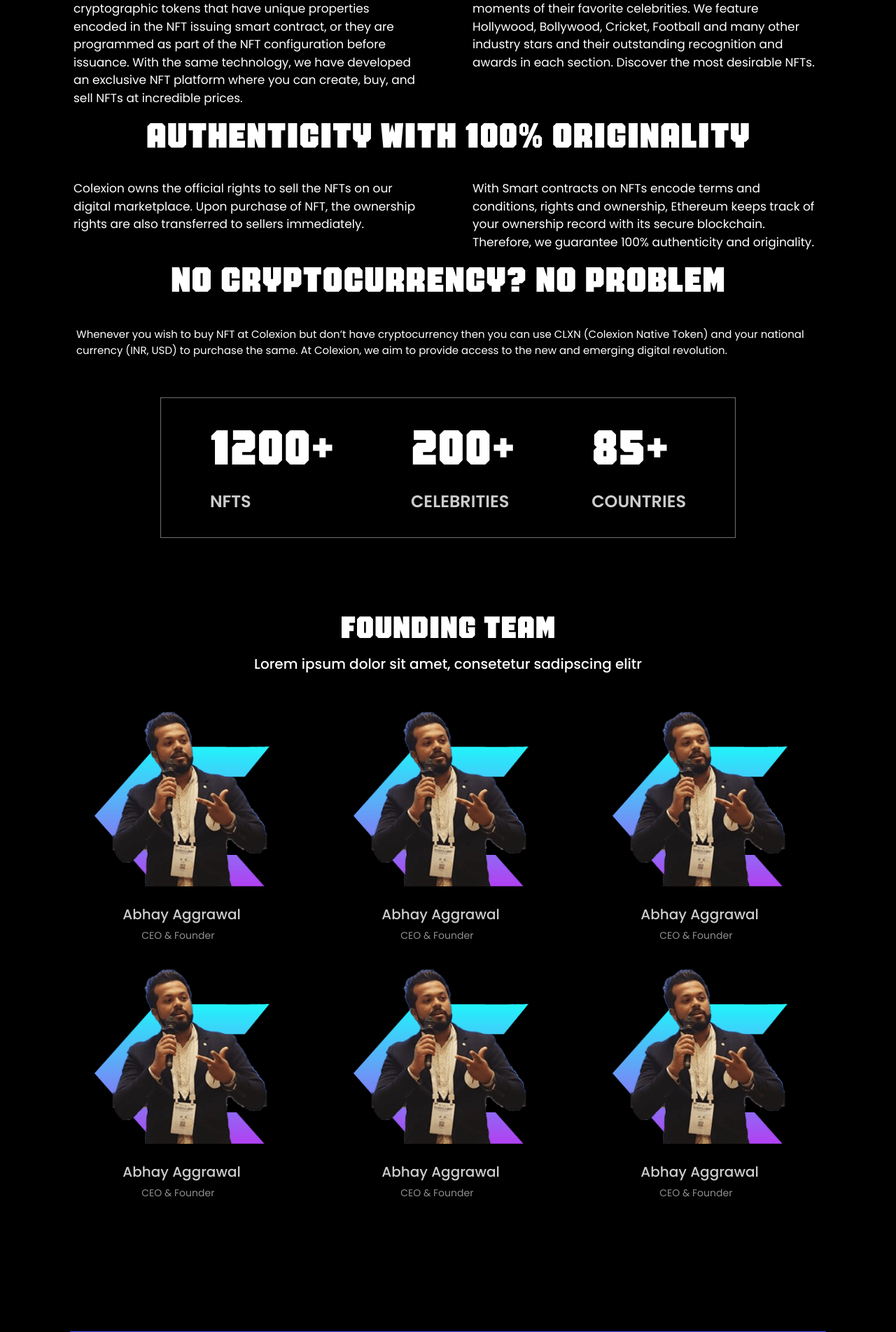
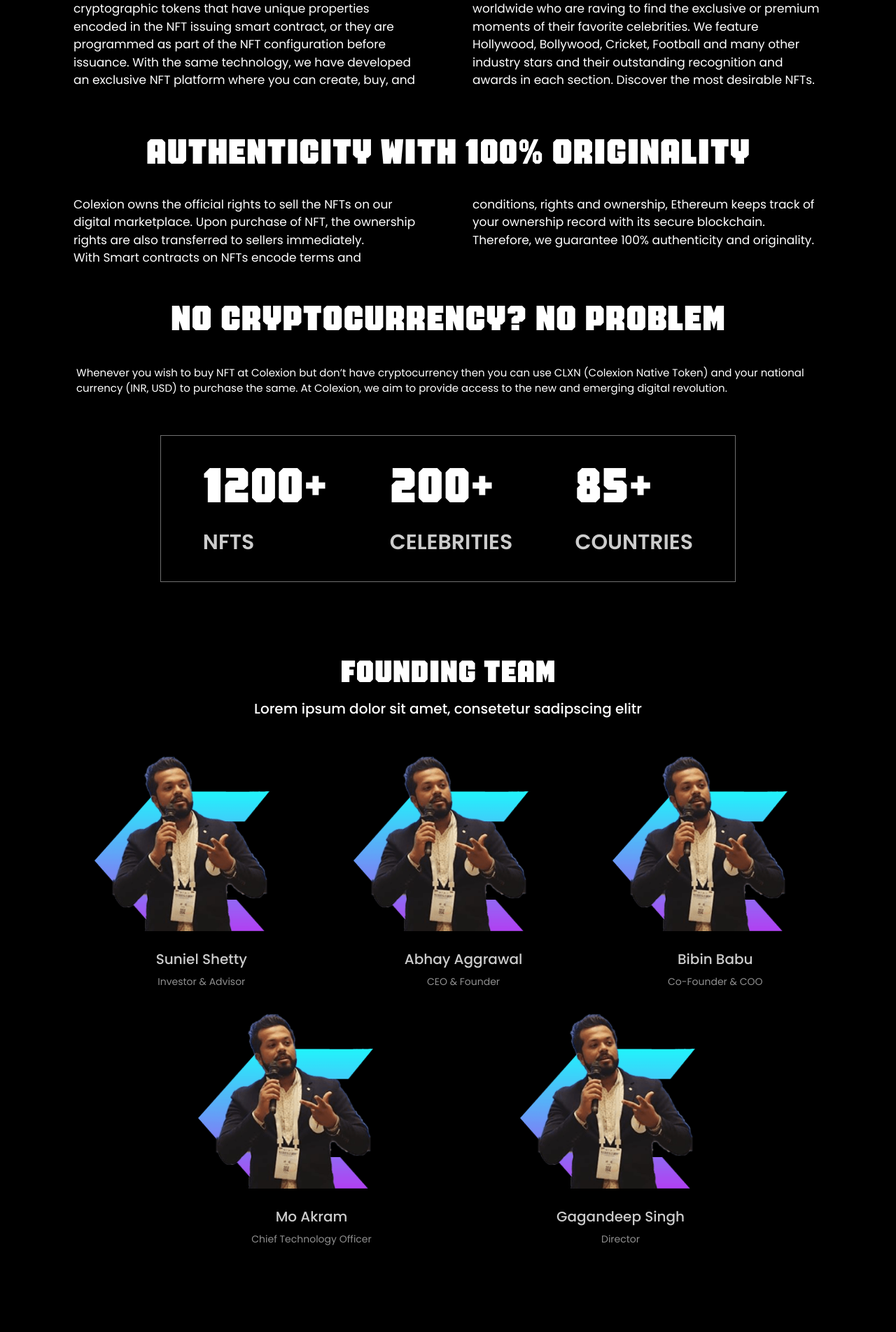
Before and after one commit to Hemant-1821/colexion, a React (Create React App) app: page /aboutus in a window 1280 px wide. Shown: the part 883-2787 px from the top of the page at 70% size. Built offline with nearby package versions, Linux system fonts and the light colour scheme.

Commit message:
Client observations fix

```diff
--- a/public/css/style.css
+++ b/public/css/style.css
@@ -444,13 +444,13 @@ body{font-family: 'Poppins', sans-serif;margin: 0;padding: 86px 0 0;}
 }
 
 .partnersList img {
-    max-width: 130px;
-    max-height: 100px;
+    max-width: 150px;
+    max-height: 130px;
     margin: 7px 15px;
 }
 
 .partnersBx {
-    padding:100px 50px;
+    padding: 70px 50px;
     border: solid 3px #4f52ff;
     background-color: #0d0931;
     margin-top: 0;
--- a/src/Components/Aboutus/Aboutus.css
+++ b/src/Components/Aboutus/Aboutus.css
@@ -76,7 +76,7 @@
     .label{
         opacity: 0.8;
         font-family: Poppins;
-        font-size: 24px;
+        font-size: 30px;
         font-weight: 600;
         font-stretch: normal;
         font-style: normal;
@@ -129,10 +129,14 @@
         position: absolute;
     }
 
-    .member-name{
+    .member-name-row{
         position: absolute;
         top: 269px;
         left: 44px;
+    }
+
+    .member-name{
+        width: 100%;
         opacity: 0.8;
         font-family: Poppins;
         font-size: 20px;
@@ -141,14 +145,12 @@
         font-style: normal;
         line-height: 2.18;
         letter-spacing: normal;
-        text-align: left;
+        text-align: center;
         color: #fff;
     }
 
     .member-designation{
-        position: absolute;
-        top: 310px;
-        left: 71px;
+        width: 100%;
         opacity: 0.56;
         font-family: Poppins;
         font-size: 14px;
@@ -156,11 +158,12 @@
         font-stretch: normal;
         font-style: normal;
         letter-spacing: normal;
-        text-align: left;
+        text-align: center;
         color: #fff;
     }
 
     .join-us-content {
+        width: 45rem;
         font-family: Poppins;
         font-size: 24px;
         font-weight: normal;
@@ -173,7 +176,7 @@
     }
 
     .join-us-button {
-        font-size: 25px;
+        font-size: 20px;
         color: white;
         padding: 9px 40px 9px 40px;
         background-image: linear-gradient(to right, #21f5fc 0%, #b241f2 99%);
@@ -186,6 +189,12 @@
 }
 
 @media only screen and (max-width: 767px) {
+
+    .aboutus-partners-container {
+        margin-left: -4%;
+        margin-right: -4%;
+    }
+
     .aboutus{
         background-color: black;
         padding-top: 5%;
@@ -317,10 +326,13 @@
         position: absolute;
     }
 
-    .member-name{
+    .member-name-row{
+        margin-left: 37px;
         position: absolute;
         top: 147px;
-        left: 83px;
+    }
+    .member-name{
+        width: 100%;
         opacity: 0.8;
         font-family: Poppins;
         font-size: 20px;
@@ -329,14 +341,12 @@
         font-style: normal;
         line-height: 2.18;
         letter-spacing: normal;
-        text-align: left;
+        text-align: center;
         color: #fff;
     }
 
     .member-designation{
-        position: absolute;
-        top: 180px;
-        left: 118px;
+        width: 100%;
         opacity: 0.56;
         font-family: Poppins;
         font-size: 13px;
@@ -344,7 +354,7 @@
         font-stretch: normal;
         font-style: normal;
         letter-spacing: normal;
-        text-align: left;
+        text-align: center;
         color: #fff;
     }
 
--- a/src/Components/Aboutus/Aboutus.js
+++ b/src/Components/Aboutus/Aboutus.js
@@ -1,4 +1,4 @@
-import React from 'react';
+import React, {useEffect} from 'react';
 import Partners from '../Home/Partners';
 import Press from '../Home/Press';
 import Teams from '../Teams';
@@ -6,6 +6,11 @@ import './Aboutus.css';
 import Roadmap from './Roadmap/Roadmap';
 
 const Aboutus = () => {
+
+    useEffect(() => {
+        window.scrollTo(0, 0)
+    }, [])
+
     return(
         <div className="aboutus">
             <div className="container">
@@ -21,26 +26,28 @@ const Aboutus = () => {
                     <h2 className="Head">About Colexion</h2>
                     <div className="row">
                         <div className="col-md-6 content left-col">
-                            Colexion is the world's largest licensed NFT marketplace, offering digital artists a new path for bridging the gap between traditional art markets and the emerging non-fungible token market. Non-fungible tokens are cryptographic tokens that have unique properties encoded in the NFT issuing smart contract, or they are programmed as part of the NFT configuration before issuance. With the same technology, we have developed an exclusive NFT platform where you can create, buy, and sell NFTs at incredible prices.
+                            Colexion is the world's largest licensed NFT marketplace, offering digital artists a new path for bridging the gap between traditional art markets and the emerging non-fungible token market. Non-fungible tokens are cryptographic tokens that have unique properties encoded in the NFT issuing smart contract, or they are programmed as part of the NFT configuration before issuance. With the same technology, we have developed an exclusive NFT platform where you can create, buy, and
                         </div>
                         <div className="col-md-6 content right-col">
-                            We also offer diversity by providing multiple industries NFTs including Art, Entertainment, Lifestyle, Fashion and Sports.
-                            Colexion is the diamond den for millions of fans worldwide who are raving to find the exclusive or premium moments of their favorite celebrities. We feature Hollywood, Bollywood, Cricket, Football and many other industry stars and their outstanding recognition and awards in each section. Discover the most desirable NFTs.
+                            <p className="mb-0">sell NFTs at incredible prices.</p>
+                            <p>We also offer diversity by providing multiple industries NFTs including Art, Entertainment, Lifestyle, Fashion and Sports.
+                            Colexion is the diamond den for millions of fans worldwide who are raving to find the exclusive or premium moments of their favorite celebrities. We feature Hollywood, Bollywood, Cricket, Football and many other industry stars and their outstanding recognition and awards in each section. Discover the most desirable NFTs.</p>
                         </div>
                     </div>
                 </div>
-                <div className="">
+                <div className="mt-5">
                     <h2 className="Head">Authenticity with 100% Originality</h2>
                     <div className="row">
                         <div className="col-md-6 content left-col">
                             Colexion owns the official rights to sell the NFTs on our digital marketplace. Upon purchase of NFT, the ownership rights are also transferred to sellers immediately.
+                            <p className="m-0">With Smart contracts on NFTs encode terms and</p>
                         </div>
                         <div className="col-md-6 content right-col">
-                            With Smart contracts on NFTs encode terms and conditions, rights and ownership, Ethereum keeps track of your ownership record with its secure blockchain. Therefore, we guarantee 100% authenticity and originality.
+                        conditions, rights and ownership, Ethereum keeps track of your ownership record with its secure blockchain. Therefore, we guarantee 100% authenticity and originality.
                         </div>
                     </div>
                 </div>
-                <div className="">
+                <div className="mt-5">
                     <h2 className="Head">No Cryptocurrency? No Problem</h2>
                     <div className="row">
                         <div className="col-12 content ml-md-4 mt-md-4 pr-md-3">
@@ -63,7 +70,9 @@ const Aboutus = () => {
                     </div>
                 </div>
                 <Teams />
-                <Partners/>
+                <div className="aboutus-partners-container">
+                    <Partners/>
+                </div>
 
 
                 <div className="Roadmap">
--- a/src/Components/Teams.js
+++ b/src/Components/Teams.js
@@ -10,47 +10,53 @@ export default function Teams() {
                         <h3>Lorem ipsum dolor sit amet, consetetur sadipscing elitr</h3>
                     </div>
                 </div>
-
                 <div className="team-images">
                     <div className="row mt-5 justify-content-around">
                         <div className="col-md-3 image-container">
                             <img alt="" src={process.env.PUBLIC_URL + '/images/founder-bg.png'} className="founder-image-bg"></img>
                             <img alt="" src={process.env.PUBLIC_URL + '/images/founder.png'}  className="founder-image"></img>
-                                <div className="member-name">Abhay Aggrawal</div>
-                                <div className="member-designation">CEO & Founder</div>
+                            <div className="row member-name-row justify-content-center">
+                                <div className="member-name">Suniel Shetty</div>
+                                <div className="member-designation">Investor & Advisor</div>
+                            </div>
                         </div>
                         <div className="col-md-3 image-container">
                             <img alt="" src={process.env.PUBLIC_URL + '/images/founder-bg.png'} className="founder-image-bg"></img>
                             <img alt="" src={process.env.PUBLIC_URL + '/images/founder.png'}  className="founder-image"></img>
+                            <div className="row member-name-row justify-content-center">
                                 <div className="member-name">Abhay Aggrawal</div>
                                 <div className="member-designation">CEO & Founder</div>
+                            </div>
                         </div>
                         <div className="col-md-3 image-container">
                             <img alt="" src={process.env.PUBLIC_URL + '/images/founder-bg.png'} className="founder-image-bg"></img>
                             <img alt="" src={process.env.PUBLIC_URL + '/images/founder.png'}  className="founder-image"></img>
-                                <div className="member-name">Abhay Aggrawal</div>
-                                <div className="member-designation">CEO & Founder</div>
+                            <div className="row member-name-row justify-content-center">
+                                <div className="member-name">Bibin Babu</div>
+                                <div className="member-designation">Co-Founder & COO</div>
+                            </div>
                         </div>
                     </div>
                     <div className="row mt-5 justify-content-around">
-                            <div className="col-md-3 image-container">
+                        <div className="col-md-2"></div>
+                        <div className="col-md-4 image-container">
                             <img alt="" src={process.env.PUBLIC_URL + '/images/founder-bg.png'} className="founder-image-bg"></img>
                             <img alt="" src={process.env.PUBLIC_URL + '/images/founder.png'}  className="founder-image"></img>
-                                <div className="member-name">Abhay Aggrawal</div>
-                                <div className="member-designation">CEO & Founder</div>
+                            <div className="row member-name-row justify-content-center">
+                                <div className="member-name">Mo Akram</div>
+                                <div className="member-designation">Chief Technology Officer</div>
                             </div>
-                            <div className="col-md-3 image-container">
+                        </div>
+                        <div className="col-md-1"></div>
+                        <div className="col-md-4 row image-container">
                             <img alt="" src={process.env.PUBLIC_URL + '/images/founder-bg.png'} className="founder-image-bg"></img>
                             <img alt="" src={process.env.PUBLIC_URL + '/images/founder.png'}  className="founder-image"></img>
-                                <div className="member-name">Abhay Aggrawal</div>
-                                <div className="member-designation">CEO & Founder</div>
+                            <div className="row member-name-row justify-content-center">
+                                <div className="member-name">Gagandeep Singh</div>
+                                <div className="member-designation">Director</div>
                             </div>
-                            <div className="col-md-3 image-container">
-                                <img alt="" src={process.env.PUBLIC_URL + '/images/founder-bg.png'} className="founder-image-bg"></img>
-                                <img alt="" src={process.env.PUBLIC_URL + '/images/founder.png'}  className="founder-image"></img>
-                                <div className="member-name">Abhay Aggrawal</div>
-                                <div className="member-designation">CEO & Founder</div>
                         </div>
+                        <div className="col-md-1"></div>
                     </div>
                 </div>
             </div>
```
Also changed, not shown: src/Components/Blog/Blog.css (+4 -4 lines), src/Components/Blog/BlogDetail.js (+7 -5 lines), src/Components/Contactus/Contactus.js (+6 -1 lines), src/Components/Home/Partners.js (+10 -14 lines). Lines whose indentation alone changed are shown as unchanged.
